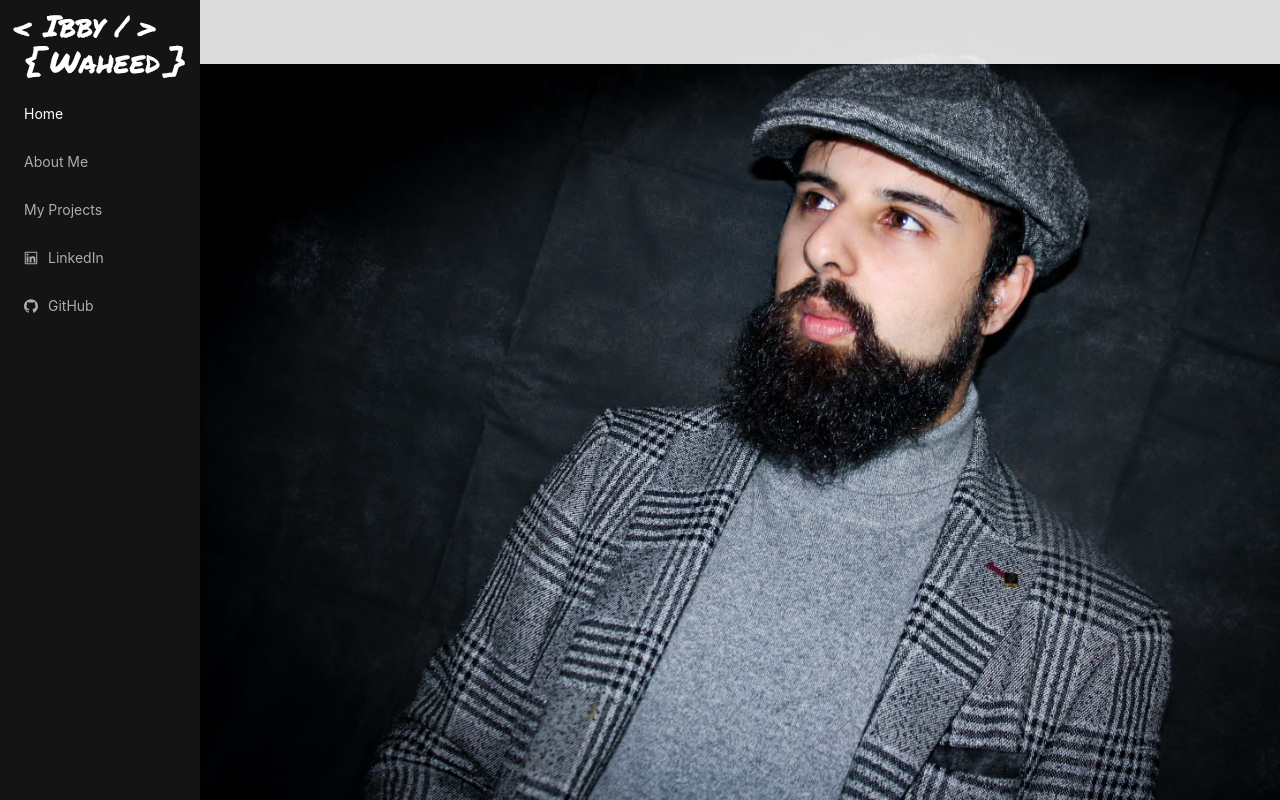
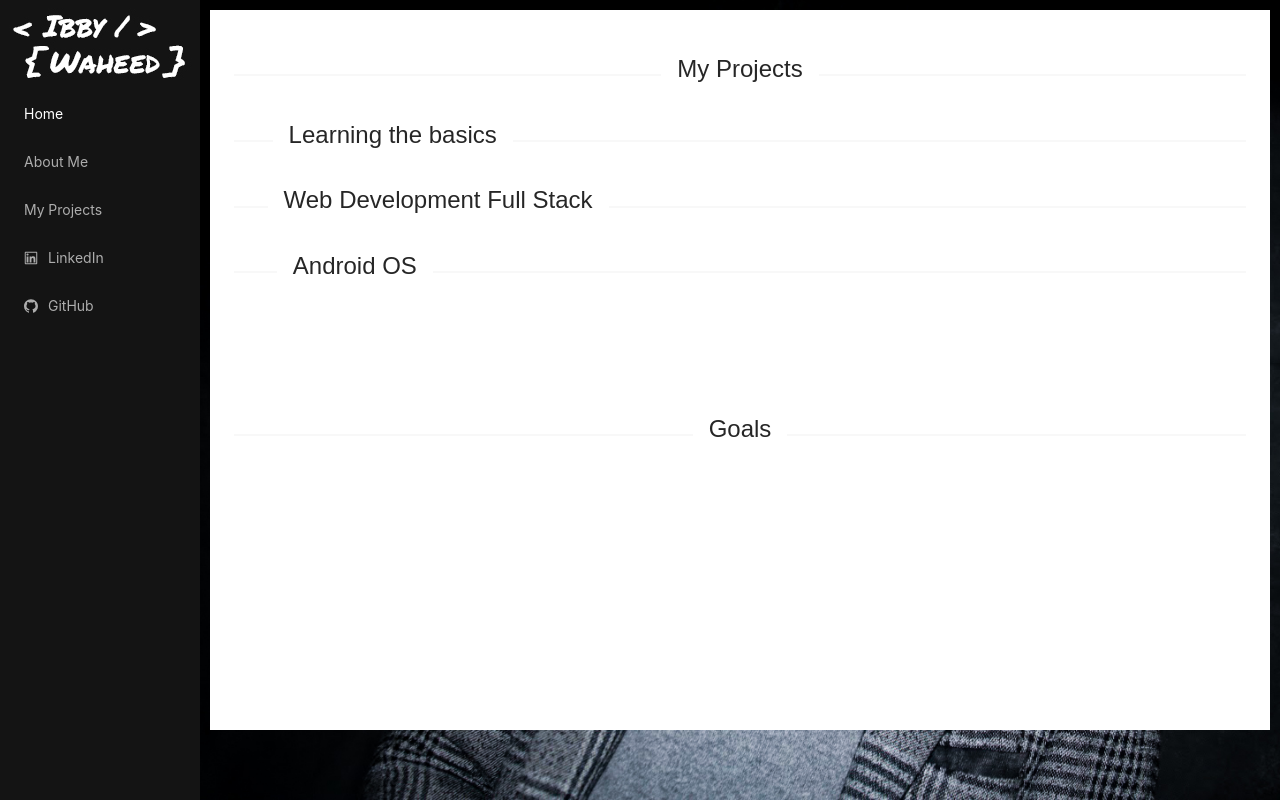
Before and after one commit to DevIbrahimWaheed/portfolio, a React (Create React App) app: page /my-project in a window 1280 px wide. Built offline with nearby package versions, Linux system fonts and the light colour scheme; a web font is replaced by a local one.

Commit message:
done all pages now time to add projects to repo and add cards to my projects

```diff
--- a/src/App.css
+++ b/src/App.css
@@ -16,7 +16,7 @@
   }
 
   .site-layout .site-layout-background {
-    background: rgba(255, 255, 255, 0.863);
+    background: rgb(255, 255, 255);
   }
     [data-theme="dark"] .site-layout ,.site-layout-background {
       background: #141414;
@@ -60,7 +60,7 @@
 }
 
 h1{
-  font-size: 10em;
+  font-size: 7em;
   padding: 2.5em;
   color: #fff !important;
 
--- a/src/App.js
+++ b/src/App.js
@@ -27,7 +27,6 @@ function App() {
     <Layout style={{ minHeight: '100vh' }}>
       <Sidebar/>
     <Layout className="site-layout">
-   <Header className="site-layout-background" style={{ padding: 0 }} />
           <Content style={{ margin: '10px' }}>
 
             <Switch>
--- a/src/components/sidebar.js
+++ b/src/components/sidebar.js
@@ -46,10 +46,10 @@ function SideBar(props)  {
           <Link to="/my-project">My Projects</Link>
           </Menu.Item>
           <Menu.Item key="4" icon={<LinkedinOutlined />}>
-            LinkedIn
+            <a href="https://www.linkedin.com/in/ibrahim-waheed-84164a83/">LinkedIn</a>
           </Menu.Item>
           <Menu.Item key="5" icon={<GithubOutlined />}>
-            GitHub
+           <a href="https://github.com/DevIbrahimWaheed?tab=repositories"> GitHub</a>
           </Menu.Item>
         </Menu>
         </Sider>
--- a/src/views/home.js
+++ b/src/views/home.js
@@ -2,7 +2,7 @@ import React ,{useState ,useEffect} from 'react';
 import ReactDOM from 'react-dom';
 import TextTransition,{presets} from "react-text-transition"
 
-const Words = [ "Hi I'm Ibby" ,"Check my CV" ,"See GitHub"]
+const Words = [ "Hi I'm Ibby" ,"Welcome to my portfolio page" ,"See my GitHub" , "or LinkedIn"]
 
 function Home(props){
      const [index, setIndex] = React.useState(0);
--- a/src/views/my-projects.js
+++ b/src/views/my-projects.js
@@ -1,17 +1,23 @@
 import React ,{useState} from 'react';
 import ReactDOM from 'react-dom';
-
+import { Divider ,Timeline} from 'antd';
 
 
 function MyProject(props){
 
 return (
+  <>
+  <div className="site-layout-background" style={{ padding: 24, minHeight: 360 }}>
+            <Divider><h2>My Projects</h2></Divider>
+             <Divider  orientation="left" ><h2>Learning the basics</h2></Divider>
+             <Divider orientation="left" ><h2>Web Development Full Stack</h2></Divider>
+              <Divider orientation="left" ><h2>Android OS</h2></Divider>
+            </div>
+   <div className="site-layout-background" style={{ padding: 24, minHeight: 360 }}>
+            <Divider><h2>Goals</h2></Divider>
 
-  <div style={{ padding: 24, minHeight: 360 }}>
-             MyProject
             </div>
-
-
+  </>
   )
 
 
```
